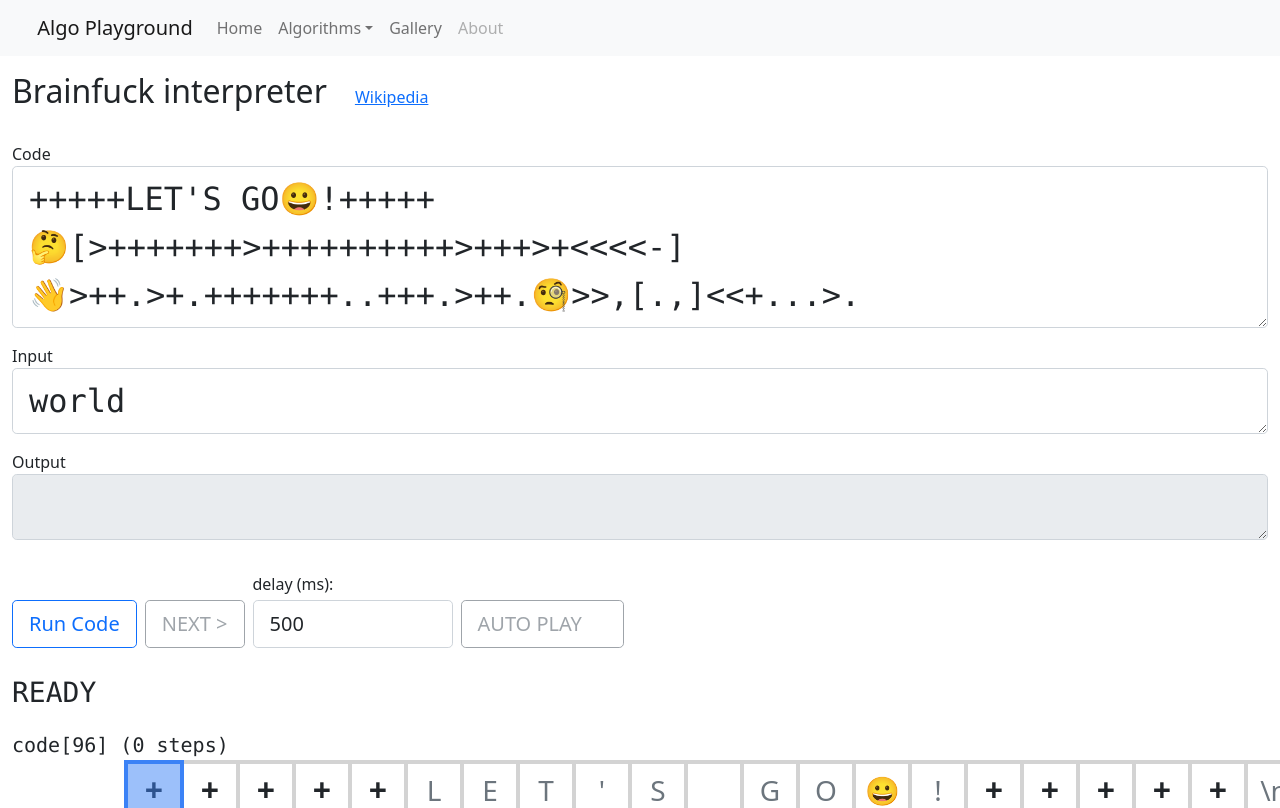
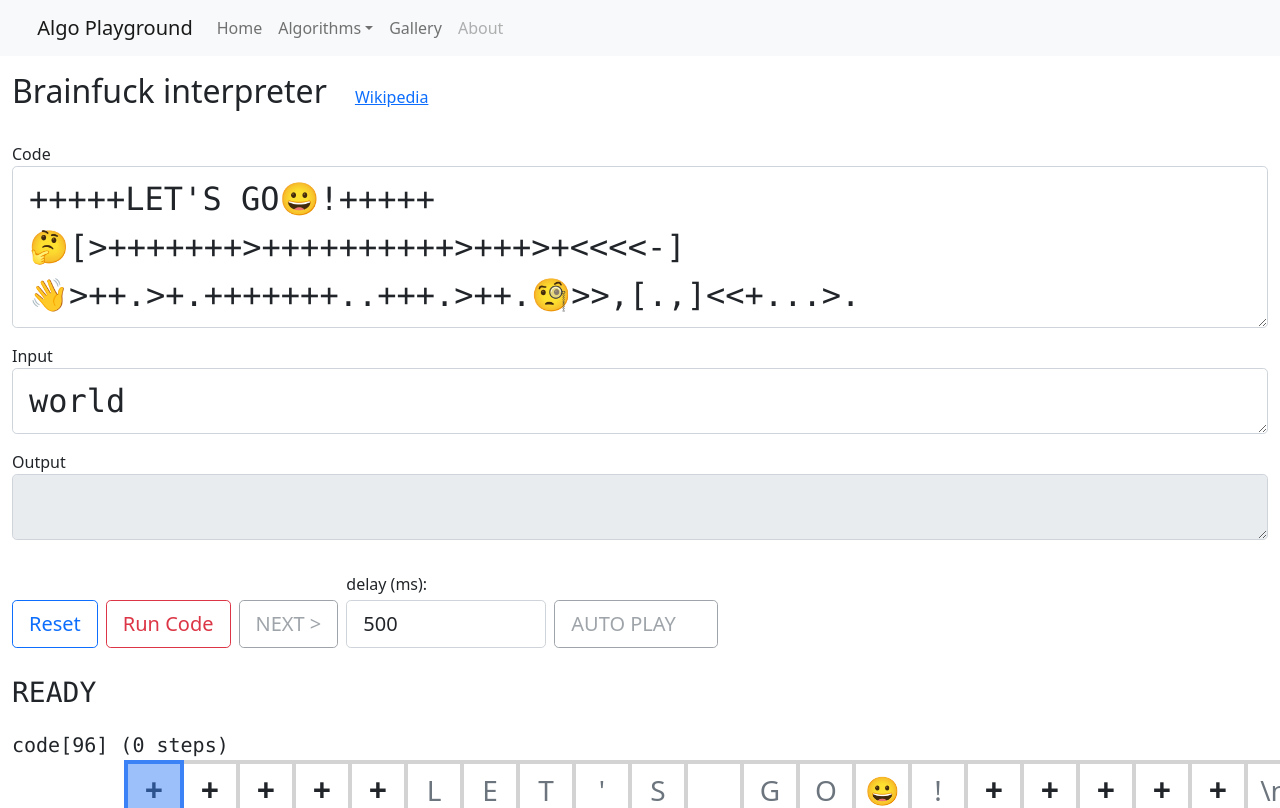
Before and after one commit to zetaraku/algo-playground, a Nuxt app: page /alg/bf in a window 1280 px wide. Shown: the top 808 px of the page. Built offline with nearby package versions, Linux system fonts and the light colour scheme; some icons are missing.

Commit message:
chore: add reset button in bf page

```diff
--- a/pages/alg/bf.vue
+++ b/pages/alg/bf.vue
@@ -252,9 +252,17 @@ onMounted(() => {
       <div class="row row-cols-auto g-2 align-items-end my-1">
         <div class="col">
           <button
+            class="btn btn-lg btn-outline-primary"
+            @click="reset();"
+          >
+            Reset
+          </button>
+        </div>
+        <div class="col">
+          <button
             class="btn btn-lg"
             :class="[
-              currentProcess !== null ? 'btn-primary' : 'btn-outline-primary'
+              currentProcess !== null ? 'btn-danger' : 'btn-outline-danger'
             ]"
             @click="beginProcess(runCode);"
           >
```
